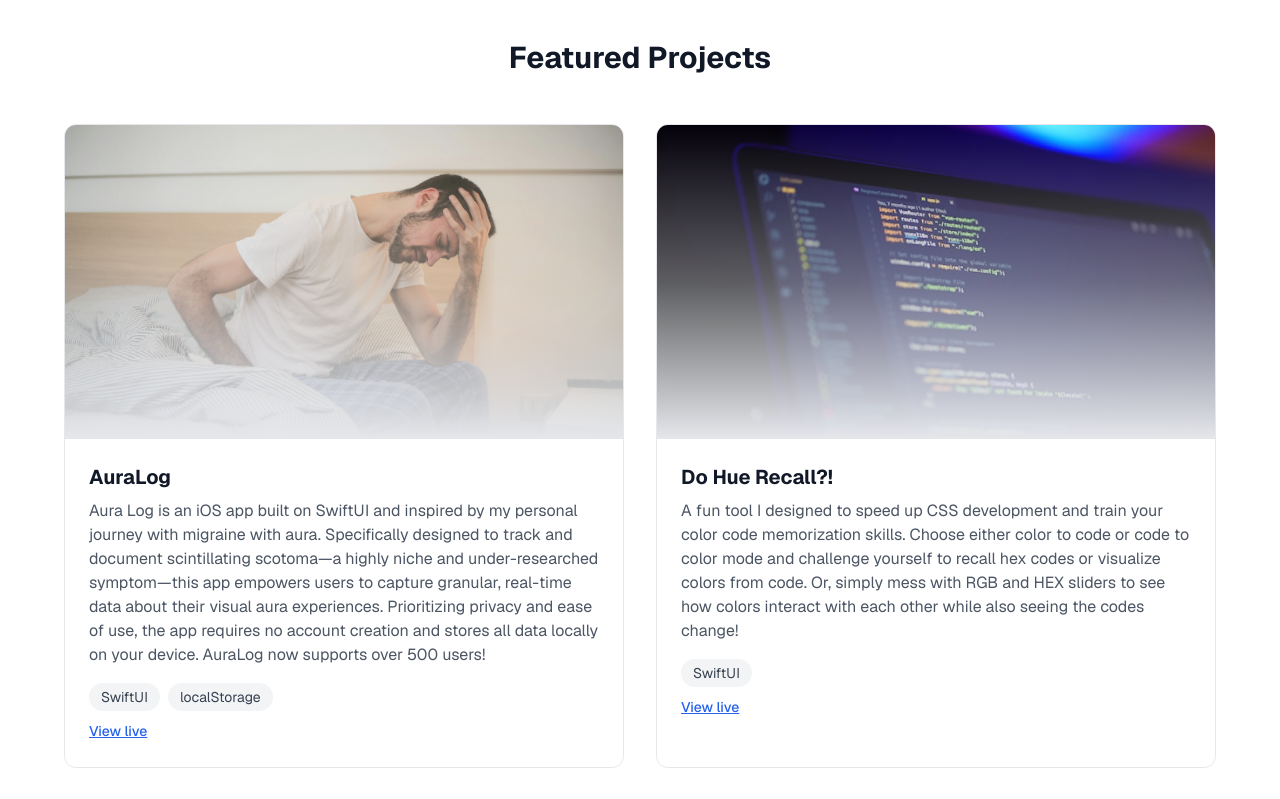
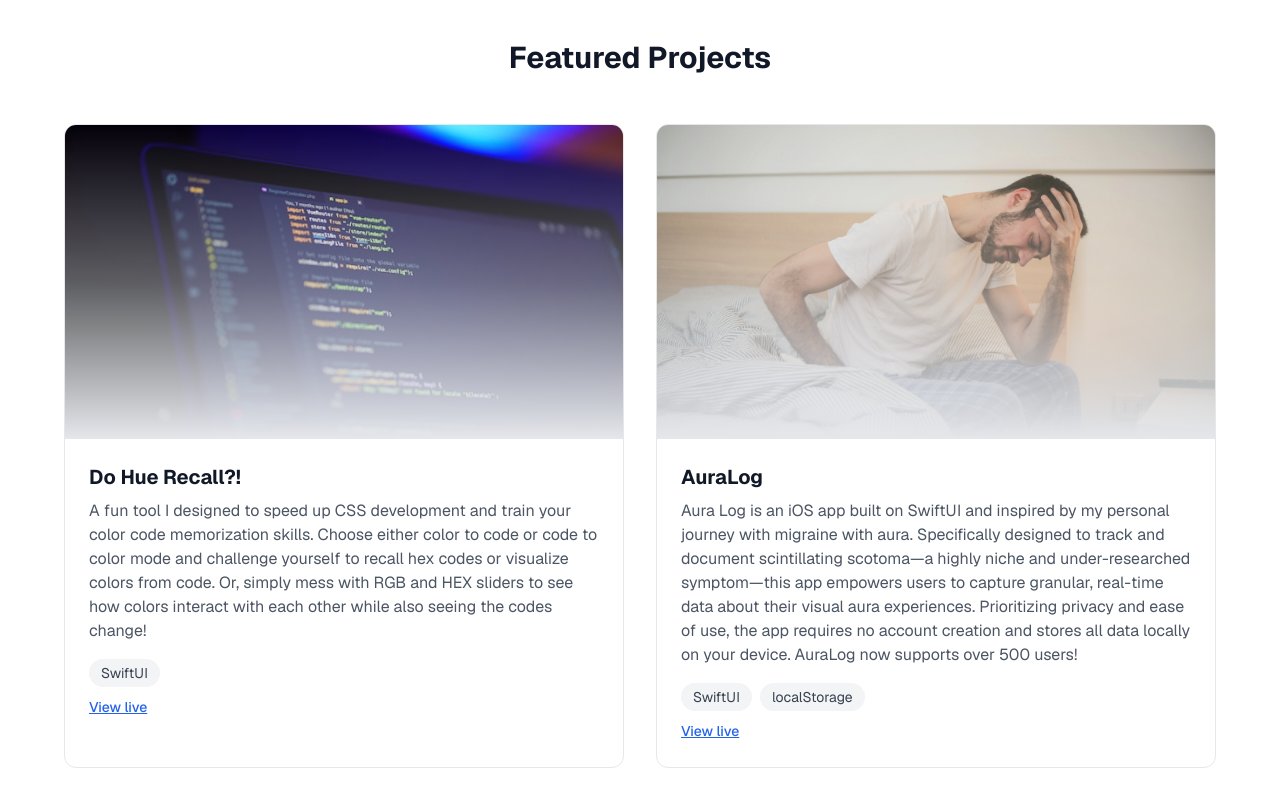
Before and after one commit to samchutter02/portfolio, a Next.js app: page / in a window 1280 px wide. Shown: the part 840-1639 px from the top of the page. Built offline with nearby package versions, Linux system fonts and the light colour scheme.

Commit message:
Update ProjectsSection.tsx

```diff
--- a/app/components/ProjectsSection.tsx
+++ b/app/components/ProjectsSection.tsx
@@ -4,19 +4,19 @@ import Image from 'next/image';
 import { motion } from 'framer-motion';
 
 const projects = [
+	{
+        title: 'Do Hue Recall?!',
+        description: 'A fun tool I designed to speed up CSS development and train your color code memorization skills. Choose either color to code or code to color mode and challenge yourself to recall hex codes or visualize colors from code. Or, simply mess with RGB and HEX sliders to see how colors interact with each other while also seeing the codes change!',
+        image: '/code.jpg',
+        tags: ['SwiftUI'],
+        liveUrl: 'https://apps.apple.com/us/app/do-hue-recall/id6745530746',
+    },
     {
         title: 'AuraLog',
         description: 'Aura Log is an iOS app built on SwiftUI and inspired by my personal journey with migraine with aura. Specifically designed to track and document scintillating scotoma—a highly niche and under-researched symptom—this app empowers users to capture granular, real-time data about their visual aura experiences. Prioritizing privacy and ease of use, the app requires no account creation and stores all data locally on your device. AuraLog now supports over 500 users!',
         image: '/migraine.jpg',
         tags: ['SwiftUI', 'localStorage'],
         liveUrl: 'https://apps.apple.com/us/app/aura-log/id6744613084'
-    },
-    {
-        title: 'Do Hue Recall?!',
-        description: 'A fun tool I designed to speed up CSS development and train your color code memorization skills. Choose either color to code or code to color mode and challenge yourself to recall hex codes or visualize colors from code. Or, simply mess with RGB and HEX sliders to see how colors interact with each other while also seeing the codes change!',
-        image: '/code.jpg',
-        tags: ['SwiftUI'],
-        liveUrl: 'https://apps.apple.com/us/app/do-hue-recall/id6745530746',
     },
 	{
     title: "PedalPath",
```
